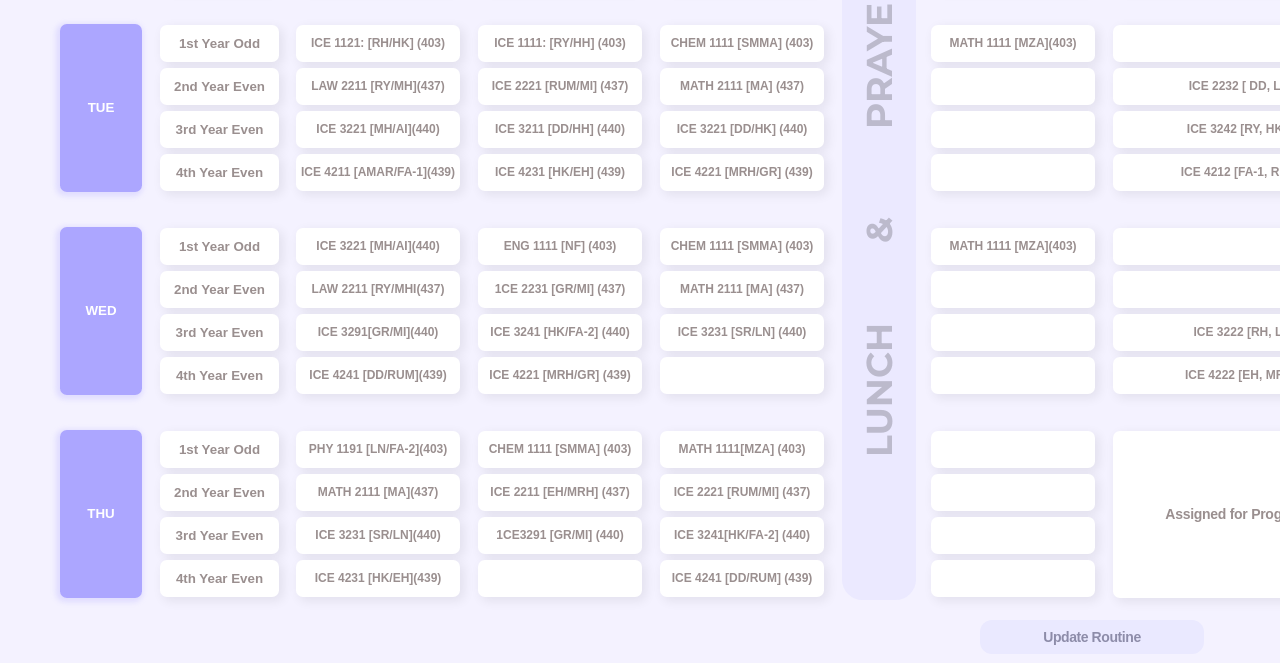
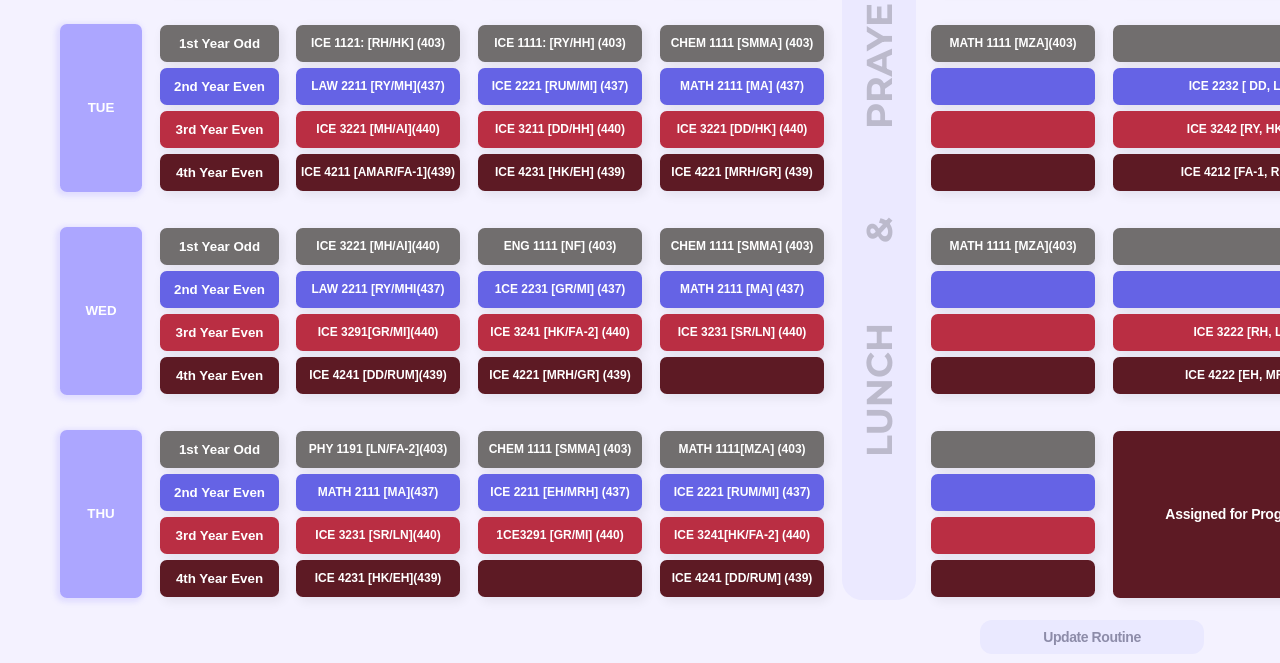
Before and after one commit to M-Rifat/Class-Routine-Management-System, a website: page public/index.html in a window 1280 px wide. Shown: the part 785-1448 px from the top of the page. Drawn offline with nearby package versions, Linux system fonts and the light colour scheme.

Commit message:
added different color.

```diff
--- a/public/script.js
+++ b/public/script.js
@@ -6,6 +6,7 @@ const issueDate = document.querySelector('.issueDate');
 const loginBtn = document.querySelector('.login');
 const selectBox = document.getElementById("selectYear");
 const teacherSelectBox = document.querySelector('#selectTeacher');
+const yearClass = document.querySelectorAll('.year');
 
 if (inputFields && (window.location.pathname === '/' || window.location.pathname === '/update')) {
   inputFields.forEach(el => {
@@ -17,7 +18,38 @@ if (editAbleInput) {
   editAbleInput.forEach(el => {
     el.value = el.placeholder;
     el.placeholder = '';
+
+    //new code
+    //console.log(el.id);
+    el.style.color = 'white';
+    if (el.id.charAt(2) == '1') {
+      el.style.backgroundColor = '#716E6E';
+    }
+    else if (el.id.charAt(2) == '2') {
+      el.style.backgroundColor = '#6563e5'
+    } else if (el.id.charAt(2) == '3') {
+      el.style.backgroundColor = '#ba2e43';
+    } else {
+      el.style.backgroundColor = '#5d1a24'
+    }
   });
+}
+
+//new added
+if (yearClass) {
+  yearClass.forEach(el => {
+    el.style.color = 'white';
+    if (el.id.includes('1st')) {
+      el.style.backgroundColor = '#716E6E';
+    }
+    else if (el.id.includes('2nd')) {
+      el.style.backgroundColor = '#6563e5'
+    } else if (el.id.includes('3rd')) {
+      el.style.backgroundColor = '#ba2e43';
+    } else {
+      el.style.backgroundColor = '#5d1a24'
+    }
+  })
 }
 
 if (editAbleInput && window.location.pathname === '/update') {
@@ -67,9 +99,13 @@ const removeFilterYear = () => {
   const years = document.querySelectorAll('.year');
   years.forEach(el => {
     el.classList.remove('filter');
+    el.style.backgroundColor = 'white';
+    el.style.color = '#9A8F8F'
   });
   editAbleInput.forEach(el => {
     el.classList.remove('filter');
+    el.style.backgroundColor = 'white';
+    el.style.color = '#9A8F8F'
   });
 }
 
@@ -138,22 +174,22 @@ if (loginBtn) {
 }
 
 const loginSubmit = document.querySelector('#loginBTN');
-if(loginSubmit){
-  loginSubmit.addEventListener('click',el=>{
+if (loginSubmit) {
+  loginSubmit.addEventListener('click', el => {
     el.preventDefault();
     const userId = document.querySelector('#userid');
     const password = document.querySelector('#password');
-    if(userId.value === 'admin' && password.value === 'admin'){
+    if (userId.value === 'admin' && password.value === 'admin') {
       window.location.pathname = '/update';
     }
-    else{
+    else {
       window.location.pathname = '/';
     }
   });
 }
 
 // admin
-if(window.location.pathname=='/update'){
-  loginBtn.textContent="Admin";
-  loginBtn.disabled=true;
+if (window.location.pathname == '/update') {
+  loginBtn.textContent = "Admin";
+  loginBtn.disabled = true;
 }
--- a/public/style.css
+++ b/public/style.css
@@ -356,8 +356,8 @@ hr {
 
 /* extraClass */
 .filter {
-    background: rgba(27, 23, 68, 0.59);
-    color: white;
+    background: #1b174496 !important;
+    color: white !important;
 }
 
 .topMargin {
```
